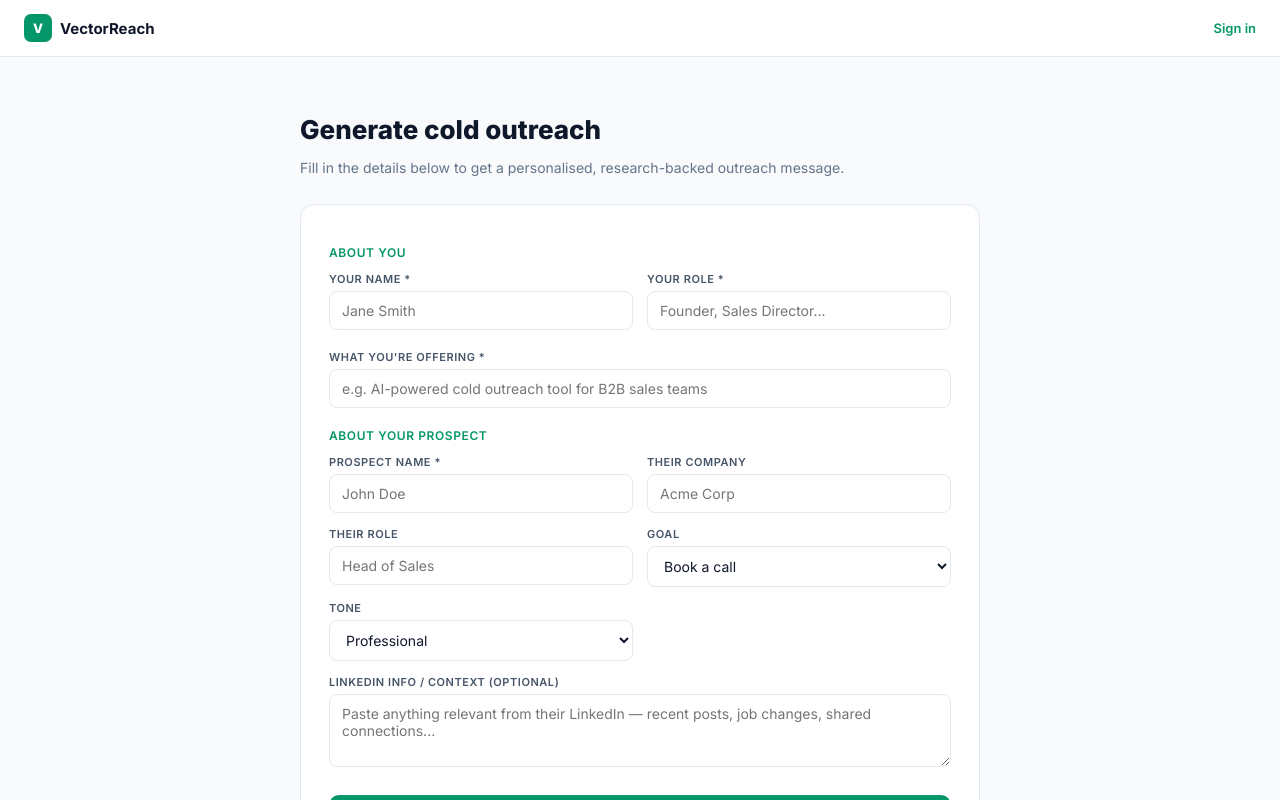
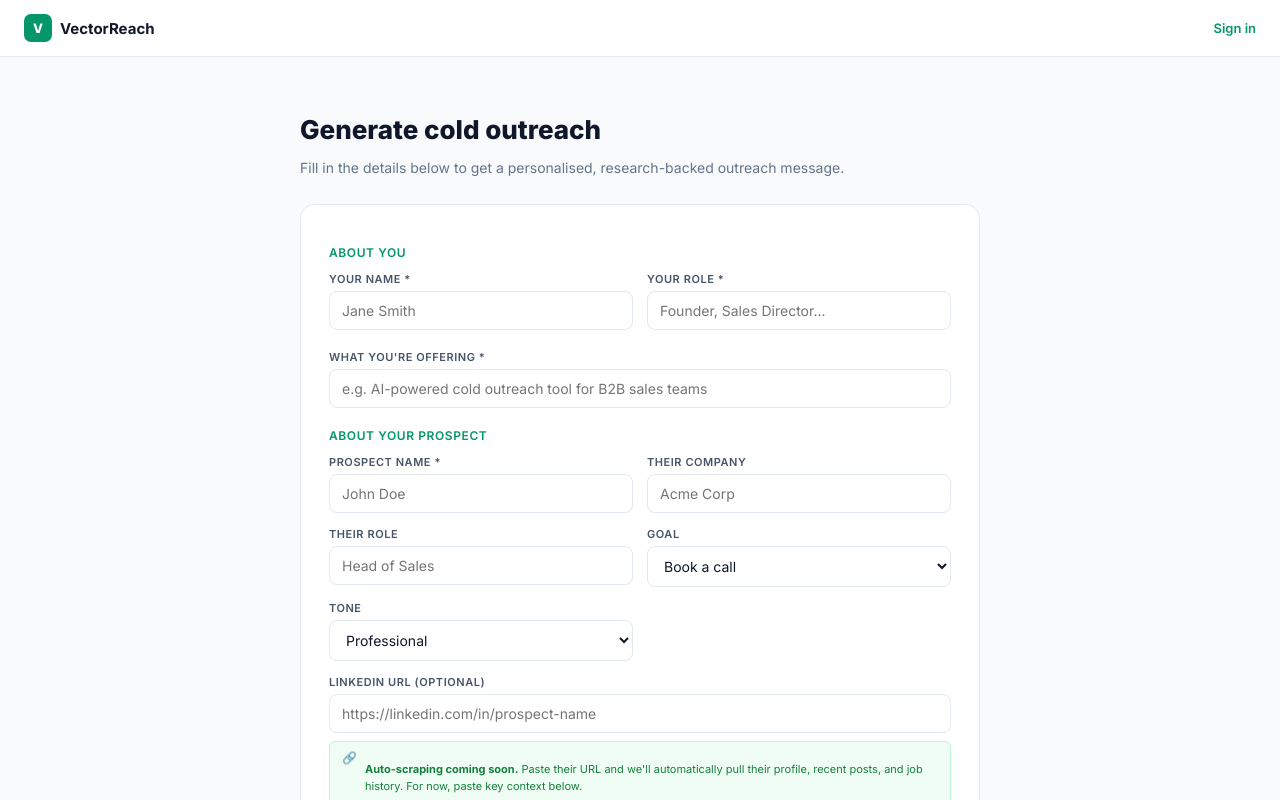
Before and after one commit to apexianlabs/vectorreach, a Next.js app: page /generate in a window 1280 px wide. Shown: the top 800 px of the page. Built offline with nearby package versions, Linux system fonts and the light colour scheme.

Commit message:
Add LinkedIn URL field with auto-scraping coming soon note

```diff
--- a/app/api/generate/route.js
+++ b/app/api/generate/route.js
@@ -2,12 +2,12 @@ import { NextResponse } from 'next/server'
 export async function POST(request) {
   try {
     const body = await request.json()
-    const { sender_name, sender_role, prospect_name, prospect_company, prospect_role, linkedin_info, offering, goal, tone, userId } = body
+    const { sender_name, sender_role, prospect_name, prospect_company, prospect_role, linkedin_url, linkedin_info, offering, goal, tone, userId } = body
     if (!sender_name || !prospect_name || !offering) return NextResponse.json({ error: 'Required fields missing' }, { status: 400 })
     const aiRes = await fetch(`${process.env.AI_API_URL}/api/process`, {
       method: 'POST',
       headers: { 'Content-Type': 'application/json', 'Authorization': `Bearer ${process.env.AI_API_KEY}` },
-      body: JSON.stringify({ task: 'generate_cold_outreach', inputs: { sender_name, sender_role: sender_role||'Professional', prospect_name, prospect_company: prospect_company||'their company', prospect_role: prospect_role||'Decision Maker', linkedin_info: linkedin_info||'No additional info', offering, goal: goal||'Book a call', tone: tone||'Professional' } })
+      body: JSON.stringify({ task: 'generate_cold_outreach', inputs: { sender_name, sender_role: sender_role||'Professional', prospect_name, prospect_company: prospect_company||'their company', prospect_role: prospect_role||'Decision Maker', linkedin_info: [linkedin_url ? `LinkedIn: ${linkedin_url}` : '', linkedin_info||''].filter(Boolean).join(' | ') || 'No additional info', offering, goal: goal||'Book a call', tone: tone||'Professional' } })
     })
     const aiData = await aiRes.json()
     if (!aiRes.ok) throw new Error(aiData.error || 'AI failed')
--- a/app/generate/page.js
+++ b/app/generate/page.js
@@ -9,7 +9,7 @@ export default function GeneratePage() {
   const [loading, setLoading] = useState(false)
   const [error, setError]     = useState('')
   const [result, setResult]   = useState(null)
-  const [form, setForm]       = useState({ sender_name:'', sender_role:'', prospect_name:'', prospect_company:'', prospect_role:'', linkedin_info:'', offering:'', goal:'Book a call', tone:'Professional' })
+  const [form, setForm]       = useState({ sender_name:'', sender_role:'', prospect_name:'', prospect_company:'', prospect_role:'', linkedin_url:'', linkedin_info:'', offering:'', goal:'Book a call', tone:'Professional' })
 
   useEffect(() => {
     try {
@@ -135,10 +135,24 @@ export default function GeneratePage() {
               </select>
             </div>
           </div>
+          <div style={{marginBottom:14}}>
+            <label style={labelStyle}>LinkedIn URL (optional)</label>
+            <div style={{position:'relative'}}>
+              <input value={form.linkedin_url} onChange={e => setForm({...form,linkedin_url:e.target.value})}
+                placeholder="https://linkedin.com/in/prospect-name"
+                style={inputStyle}/>
+            </div>
+            <div style={{marginTop:8,background:'#f0fdf4',border:'1px solid #bbf7d0',borderRadius:6,padding:'8px 12px',display:'flex',gap:8,alignItems:'flex-start'}}>
+              <span style={{fontSize:12,flexShrink:0}}>🔗</span>
+              <p style={{fontSize:11,color:'#15803d',lineHeight:1.5}}>
+                <strong>Auto-scraping coming soon.</strong> Paste their URL and we'll automatically pull their profile, recent posts, and job history. For now, paste key context below.
+              </p>
+            </div>
+          </div>
           <div style={{marginBottom:24}}>
-            <label style={labelStyle}>LinkedIn info / context (optional)</label>
+            <label style={labelStyle}>LinkedIn context (paste manually for now)</label>
             <textarea value={form.linkedin_info} onChange={e => setForm({...form,linkedin_info:e.target.value})}
-              placeholder="Paste anything relevant from their LinkedIn — recent posts, job changes, shared connections..."
+              placeholder="Paste anything relevant from their LinkedIn — recent posts, job changes, shared connections, company news..."
               rows={3} style={{...inputStyle,resize:'vertical'}}/>
           </div>
           <button onClick={handleSubmit} disabled={loading}
```
